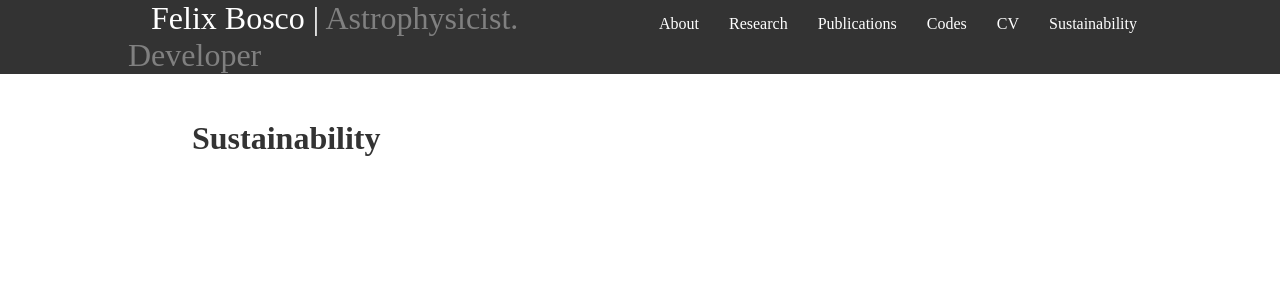
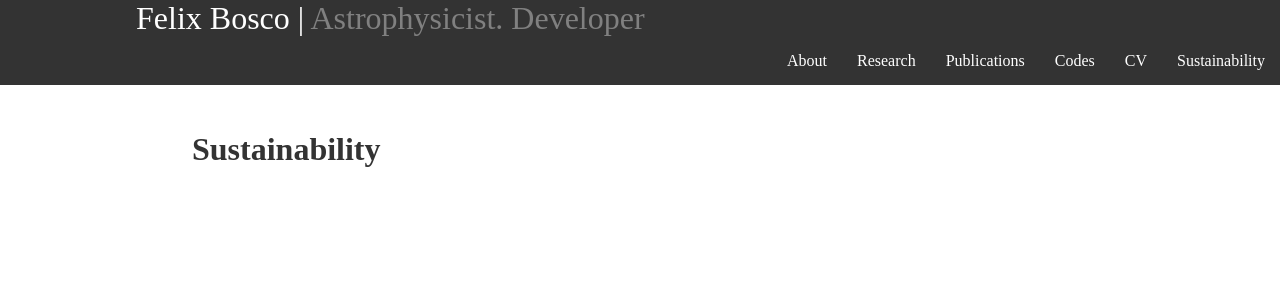
Before and after one commit to felixbosco/felixbosco.github.io, a Jekyll site: the page built from pages/sustainability.html, in a window 1280 px wide. Shown: the top 300 px of the page. Built offline with Jekyll 4.4.1, drawn with Linux system fonts in a browser that asks for light colours.

Commit message:
Update header-title class

```diff
--- a/assets/css/style.css
+++ b/assets/css/style.css
@@ -7,10 +7,10 @@ html, body {
 header {
     display: -webkit-flex;
     display: flex;
-    flex-direction: row;
+    flex-direction: column;
 
     width: 100;
-    padding: 0px 10%;
+    padding: 0px 0%;
 
     background-color: #333;
 }
@@ -47,11 +47,17 @@ nav li a:hover {
   -ms-flex: 1;
   flex: 1;
 
+  width: 100%;
+
   color: white;
   font-size: 24pt;
 }
+.header-title img {
+  width: 100%;
+  max-height: 200px;
+}
 .header-title a {
-  padding: 0 15px;
+  padding: 0 10%;
   text-decoration: none;
   color: white;
 }
```
